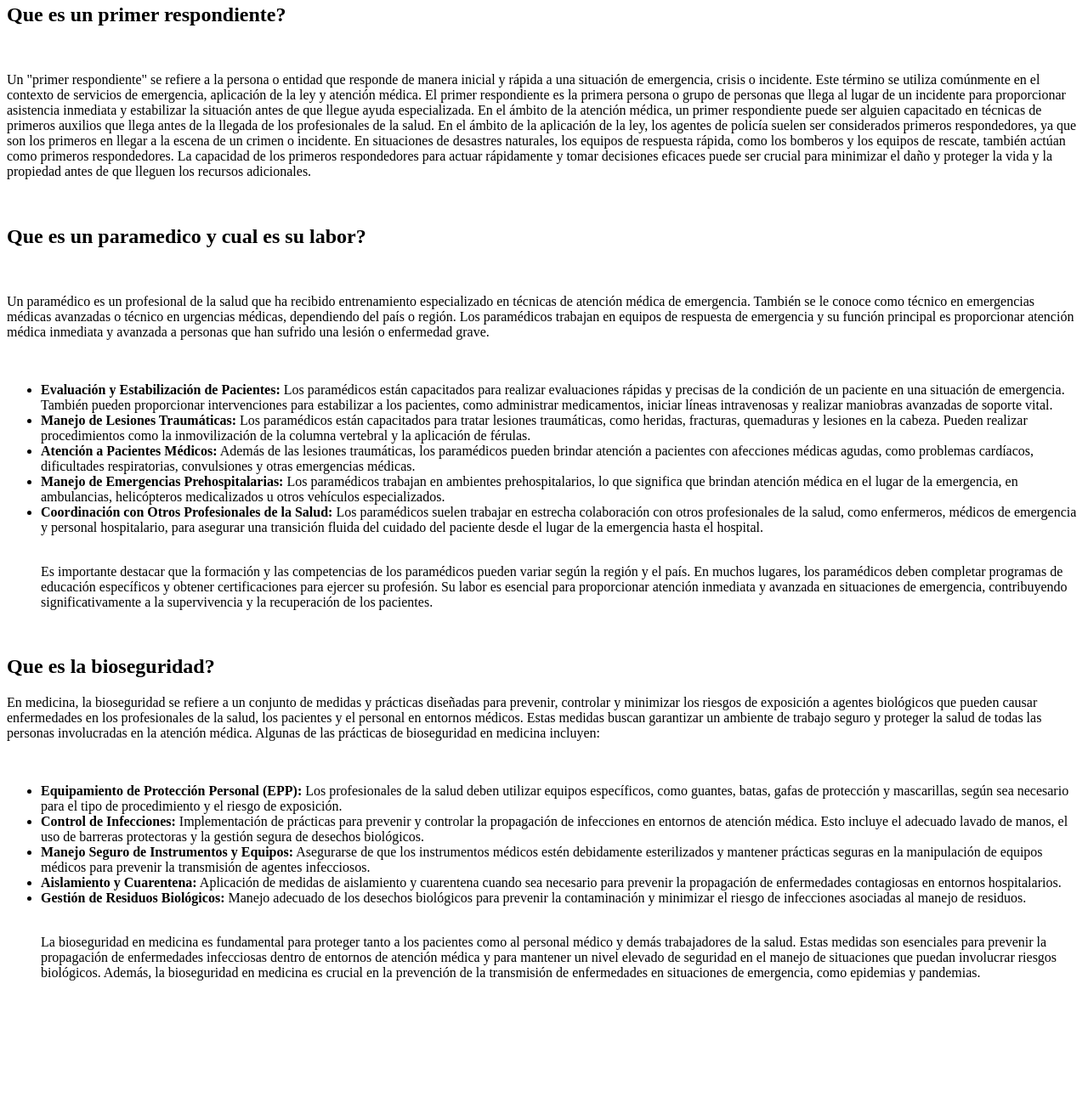
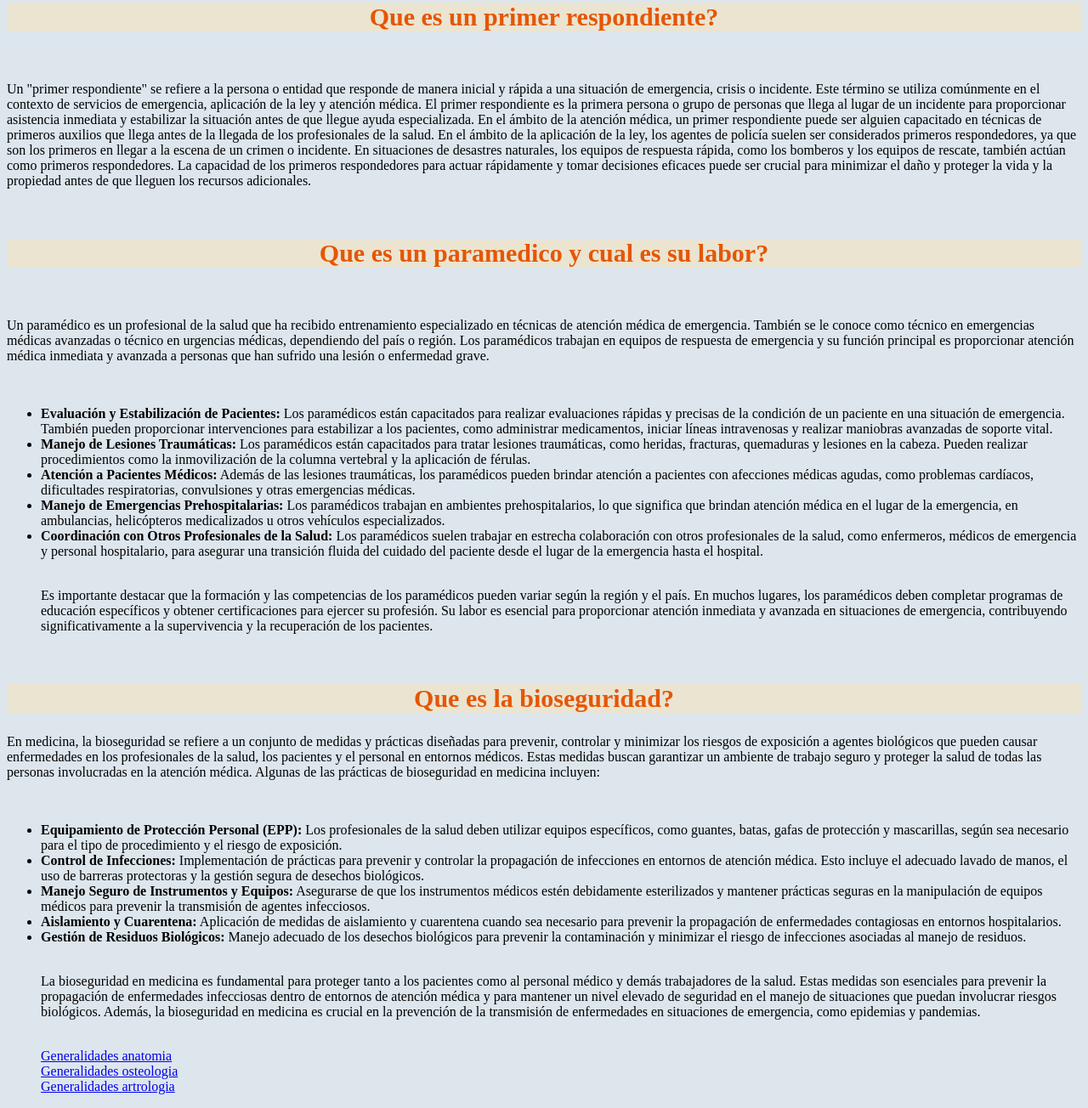
Before and after one commit to JJGARCIA2003/nucbagit, a plain HTML site: page index/index.html in a window 1280 px wide. Shown: the part 114-1418 px from the top of the page at 85% size. Before the commit the page ends 1318 px from the top, so only its background shows below. Drawn offline with Linux system fonts and the light colour scheme.

Commit message:
Agregue unas secciones y css

```diff
--- a/index/index.html
+++ b/index/index.html
@@ -5,17 +5,20 @@
     <meta charset="UTF-8">
     <meta name="viewport" content="width=device-width, initial-scale=1.0">
     <title>Paramedi-kit</title>
+    <link rel="stylesheet" href="style.css">
+
 </head>
 
 <body>
     <main>
-        <h1>Paramedi-kit</h1>
+        <h1 class="title">Paramedi-kit</h1>
         <br>
 
-        <h2>Que es un primer respondiente?</h2>
+        <h2 class="title">Que es un primer respondiente?</h2>
         <br>
 
-        <p>Un "primer respondiente" se refiere a la persona o entidad que responde de manera inicial y rápida a una
+        <p>Un "primer respondiente" se refiere a la persona o entidad que responde de manera inicial y rápida
+            a una
             situación de emergencia, crisis o incidente. Este término se utiliza comúnmente en el contexto de servicios
             de
             emergencia, aplicación de la ley y atención médica. El primer respondiente es la primera persona o grupo de
@@ -38,7 +41,7 @@
         </p>
         <br>
 
-        <h2>Que es un paramedico y cual es su labor?</h2>
+        <h2 class="title">Que es un paramedico y cual es su labor?</h2>
         <br>
         <p>Un paramédico es un profesional de la salud que ha recibido entrenamiento especializado en técnicas de
             atención médica de emergencia. También se le conoce como técnico en emergencias médicas avanzadas o técnico
@@ -82,7 +85,7 @@
 
 
 
-        <h2>Que es la bioseguridad?</h2>
+        <h2 class="title">Que es la bioseguridad?</h2>
         <p>
             En medicina, la bioseguridad se refiere a un conjunto de medidas y prácticas diseñadas para prevenir,
             controlar
@@ -146,6 +149,14 @@
             </p>
             <br>
 
+            <aside>
+                <section>
+                    <a href="anatomia.html" alt="anatomia" target="_blank">Generalidades anatomia</a><br>
+                    <a href="./huesos.html" alt="huesos" target="_blank">Generalidades osteologia</a><br>
+                    <a href="./articulaciones.html" alt="articulaciones" target="_blank">Generalidades
+                        artrologia</a><br>
+                </section>
+            </aside>
         </ul>
     </main>
 
--- /dev/null
+++ b/index/style.css
@@ -0,0 +1,11 @@
+body {
+    background-color: #DDE6ED;
+}
+
+.title {
+    font-size: 30px;
+    text-align: center;
+    color: #E55604;
+    background-color: #EBE4D1;
+
+}
```
Also changed, not shown: index/anatomia.html (added, +17 -0 lines), index/articulaciones.html (added, +13 -0 lines), index/huesos.html (added, +12 -0 lines).
